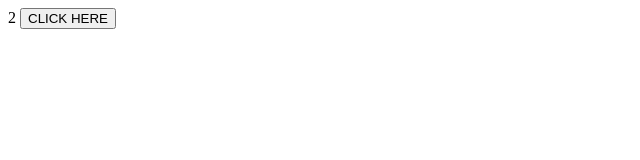
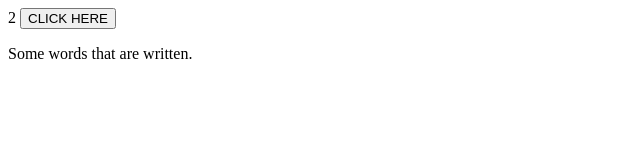
Before and after one commit to MrSchaffner/Javascript, a plain HTML site: page Basic_JS_Projects/Project1_expressions_alert/index.html in a window 1280 px wide. Shown: the whole page, without its empty margins (0-640 px from the left). Drawn offline with Linux system fonts and the light colour scheme.

Commit message:
font change not supported in HTML 5. used js

```diff
--- a/Basic_JS_Projects/Project1_expressions_alert/index.html
+++ b/Basic_JS_Projects/Project1_expressions_alert/index.html
@@ -16,6 +16,8 @@
 <button onclick="change()" id="button1">
 CLICK HERE</button>
 
+<p id="item1">Some words that are written.</p>
+
 </body>
 
 </html>
```
